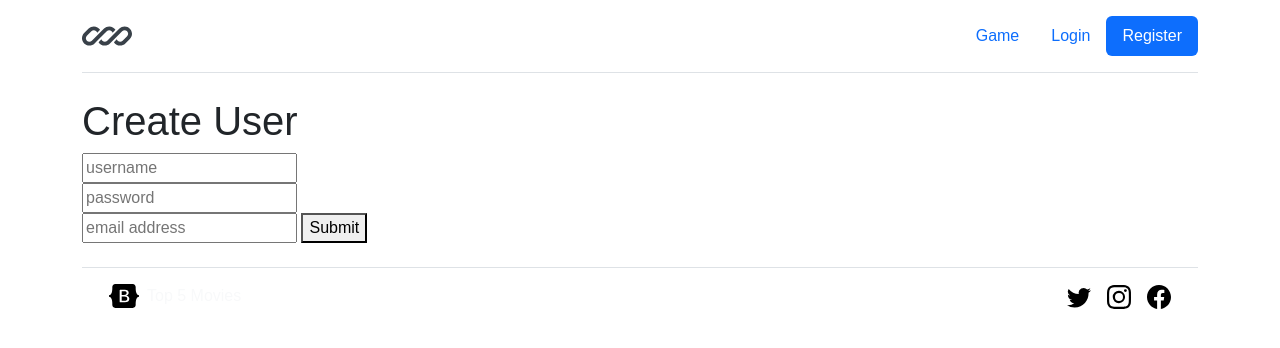
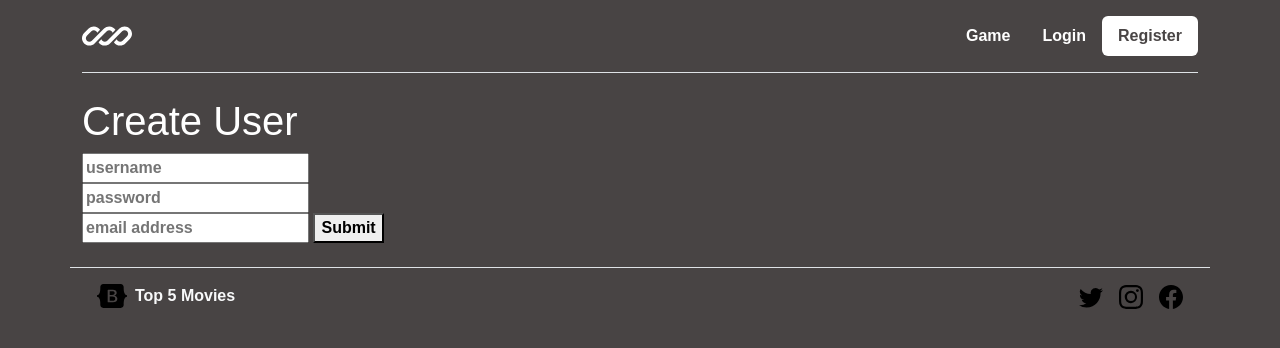
Before and after one commit to cz1501/CloudProject, a Node server app: page /register in a window 1280 px wide. Shown: the top 348 px of the page. Run offline with Node 20, Linux system fonts and the light colour scheme.

Commit message:
Update header/footer UI

```diff
--- a/styles/style.css
+++ b/styles/style.css
@@ -1,13 +1,34 @@
 * {
-    font-family: sans-serif;
+    font-family: 'Montserrat', sans-serif;
+    font-weight: bold;
     box-sizing: border-box;
 }
 
 body {
-    background-color: #1a1515cb;
+    background-color: #1a1515cb !important;
     font-family: 'Montserrat', sans-serif;
     font-weight: bold;
-  }
+}
+
+.nav-pills .nav-link.active{
+      background-color: #ffffff !important;
+      color: #1a1515cb !important;
+}
+
+.nav-link{
+    color: #ffffff !important;
+}
+
+.nav-pills .nav-link:hover{
+    background-color: #F8EDB7 !important;
+    color: #C3311A !important;
+}
+
+.nav-pills .nav-link.active:hover,
+.nav-pills .nav-link.active:focus{
+    background-color: #F8EDB7 !important;
+    color: #C3311A  !important;
+}
 
 nav a{
     color: #000000;
@@ -68,9 +89,6 @@ h2{
     color: rgb(169, 169, 169);
 }
 
-.logo {
-    padding-top: 5px;
-}
 
 @media screen and (min-width: 768px){
 
--- a/views/templates/header.ejs
+++ b/views/templates/header.ejs
@@ -24,10 +24,10 @@
             <a href="/" class="d-flex align-items-center mb-3 mb-md-0 me-md-auto link-body-emphasis">
                 <svg class="float_left" id="logo-70" width="500" height="30" viewBox="0 0 78 30" fill="none" xmlns="http://www.w3.org/2000/svg">
                     <path d="M18.5147 0C15.4686 0 12.5473 1.21005 10.3934 3.36396L3.36396 10.3934C1.21005 12.5473 0 15.4686 0 18.5147C0 24.8579 5.14214 30 11.4853 30C14.5314 30 17.4527 28.7899 19.6066 26.636L24.4689 21.7737C24.469 21.7738 24.4689 21.7736 24.4689 21.7737L38.636 7.6066C39.6647 6.57791 41.0599 6 42.5147 6C44.9503 6 47.0152 7.58741 47.7311 9.78407L52.2022 5.31296C50.1625 2.11834 46.586 0 42.5147 0C39.4686 0 36.5473 1.21005 34.3934 3.36396L15.364 22.3934C14.3353 23.4221 12.9401 24 11.4853 24C8.45584 24 6 21.5442 6 18.5147C6 17.0599 6.57791 15.6647 7.6066 14.636L14.636 7.6066C15.6647 6.57791 17.0599 6 18.5147 6C20.9504 6 23.0152 7.58748 23.7311 9.78421L28.2023 5.31307C26.1626 2.1184 22.5861 0 18.5147 0Z"
-                      class="ccustom" fill="#394149"></path>
+                      class="ccustom" fill="#ffffff"></path>
                     <path
                       d="M39.364 22.3934C38.3353 23.4221 36.9401 24 35.4853 24C33.05 24 30.9853 22.413 30.2692 20.2167L25.7982 24.6877C27.838 27.8819 31.4143 30 35.4853 30C38.5314 30 41.4527 28.7899 43.6066 26.636L62.636 7.6066C63.6647 6.57791 65.0599 6 66.5147 6C69.5442 6 72 8.45584 72 11.4853C72 12.9401 71.4221 14.3353 70.3934 15.364L63.364 22.3934C62.3353 23.4221 60.9401 24 59.4853 24C57.0498 24 54.985 22.4127 54.269 20.2162L49.798 24.6873C51.8377 27.8818 55.4141 30 59.4853 30C62.5314 30 65.4527 28.7899 67.6066 26.636L74.636 19.6066C76.7899 17.4527 78 14.5314 78 11.4853C78 5.14214 72.8579 0 66.5147 0C63.4686 0 60.5473 1.21005 58.3934 3.36396L39.364 22.3934Z"
-                      class="ccustom" fill="#394149"></path>
+                      class="ccustom" fill="#ffffff"></path>
                   </svg>
             </a>
 
@@ -43,4 +43,4 @@
     </div>
     <main>
         <div class="outer container">
-          <div class="background-image">
+          <div class="background-image text-white">
```
Also changed, not shown: views/templates/footer.ejs (+1 -10 lines).
